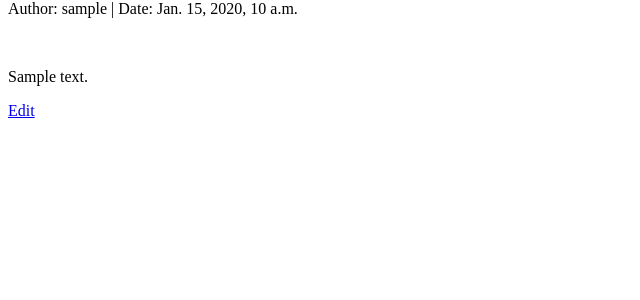
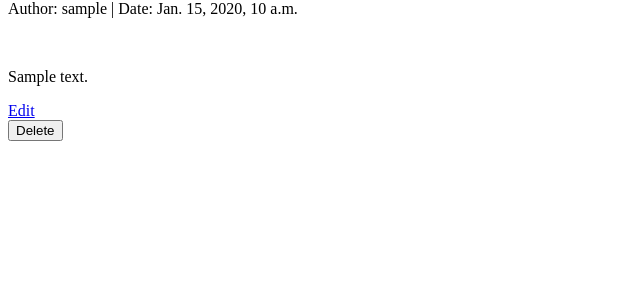
Before and after one commit to thehandsomeperson/the_campusblog, a Django app: page /post/1/ in a window 1280 px wide. Shown: the part 133-433 px from the top of the page, without its empty margins (0-640 px from the left). Run offline with Django 5.2, Linux system fonts and the light colour scheme; a user stored in the database is signed in; tables that the repository leaves empty hold one stand-in row (values such as "Sample post").

Commit message:
finish the delete post function and add the delede button in post_detail page

```diff
--- a/blog/urls.py
+++ b/blog/urls.py
@@ -9,4 +9,5 @@ urlpatterns = [
     path('post/<int:post_id>/', views.post_detail, name='post_detail'),
     path('create/', views.create_post, name='create_post'),
     path('post/<int:post_id>/edit/', views.edit_post, name='edit_post'),
+    path('post/<int:post_id>/delete/', views.delete_post, name='delete_post'),
 ]
--- a/blog/views.py
+++ b/blog/views.py
@@ -53,3 +53,11 @@ def edit_post(request, post_id):
     else:
         form = CreatePostForm(instance=post)
     return render(request, 'blog/edit_post.html', context={'form': form})
+
+@login_required
+def delete_post(request, post_id):
+    post = get_object_or_404(Post, id=post_id)
+    if post.author != request.user:
+        return HttpResponseForbidden("You are not allowed to edit this post.")
+    delete_num = post.delete()
+    return redirect('blog:post_list')
--- a/templates/blog/post_detail.html
+++ b/templates/blog/post_detail.html
@@ -9,5 +9,9 @@
     <p>{{ post.content }}</p>
     {% if post.author == request.user %}
         <a href="{% url 'blog:edit_post' post.id %}">Edit</a>
+        <form method="POST" action="{% url 'blog:delete_post' post.id%}">
+        {% csrf_token %}
+        <button type="submit">Delete</button>
+        </form>
     {% endif %}
 {% endblock %}
```
